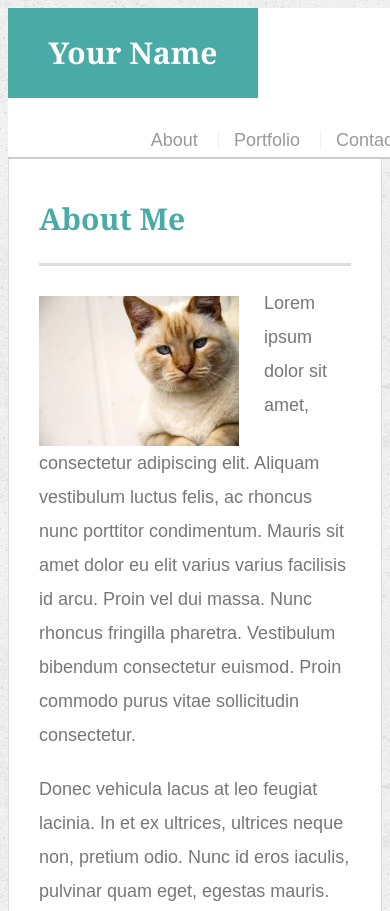
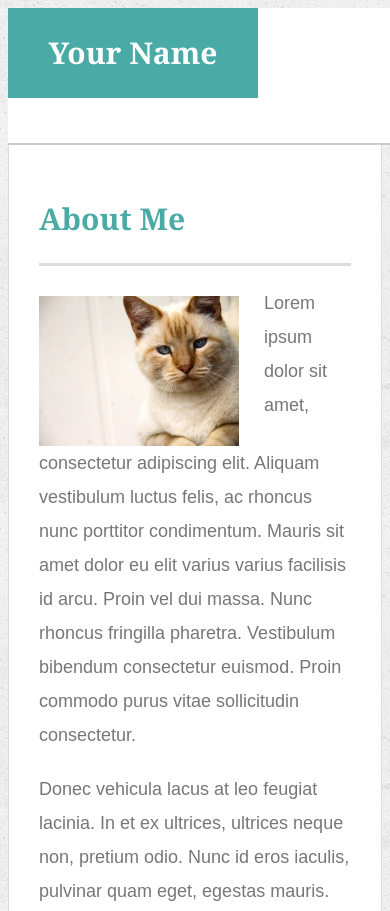
Before and after one commit to Stevearchi/Responsive-Portfolio, a plain HTML site: page index.html in a window 390 px wide. Shown: the top 911 px of the page. Drawn offline with Linux system fonts and the light colour scheme.

Commit message:
Complete

```diff
--- a/assets/css/style.css
+++ b/assets/css/style.css
@@ -110,7 +110,8 @@ footer {
   height: 50px;
 }
 
-h3, h2 {
+h3,
+h2 {
   padding-bottom: 20px;
   margin-bottom: 15px;
   line-height: 22px;
@@ -215,3 +216,37 @@ input[type=submit] {
   background: #4aaaa5;
   border: 0 none;
 }
+
+@media only screen and (max-width: 980px) {
+  nav {
+    position: relative;
+    left: -61px;
+  }
+}
+
+@media only screen and (max-width: 768px) {
+  main {
+    overflow: auto;
+  }
+
+  nav {
+    position: relative;
+    left: -123px;
+  }
+}
+
+@media only screen and (max-width: 640px) {
+  header {
+    position: static;
+  }
+
+  nav {
+    position: relative;
+    top: 71px;
+    left: -368px;
+  }
+
+  #masthead {
+    height: 137px
+  }
+}
--- a/index.html
+++ b/index.html
@@ -4,6 +4,7 @@
 <head>
   <meta charset="UTF-8">
   <title>About | Your Name</title>
+  <meta name = "viewport" content = "width=device-width, initial-scale=1.0">
   <link rel="stylesheet" type="text/css" href="assets/css/style.css">
 </head>
 
@@ -19,6 +20,7 @@
       </nav>
     </div>
   </header>
+<main>
 
   <div id="main-container" class="container">
     <section class="main-section">
@@ -35,6 +37,7 @@
     </section>
 
   </div>
+</main>
 
   <footer>
     <div class="container">
```
Also changed, not shown: contact.html (+1 -0 lines), portfolio.html (+1 -0 lines).
